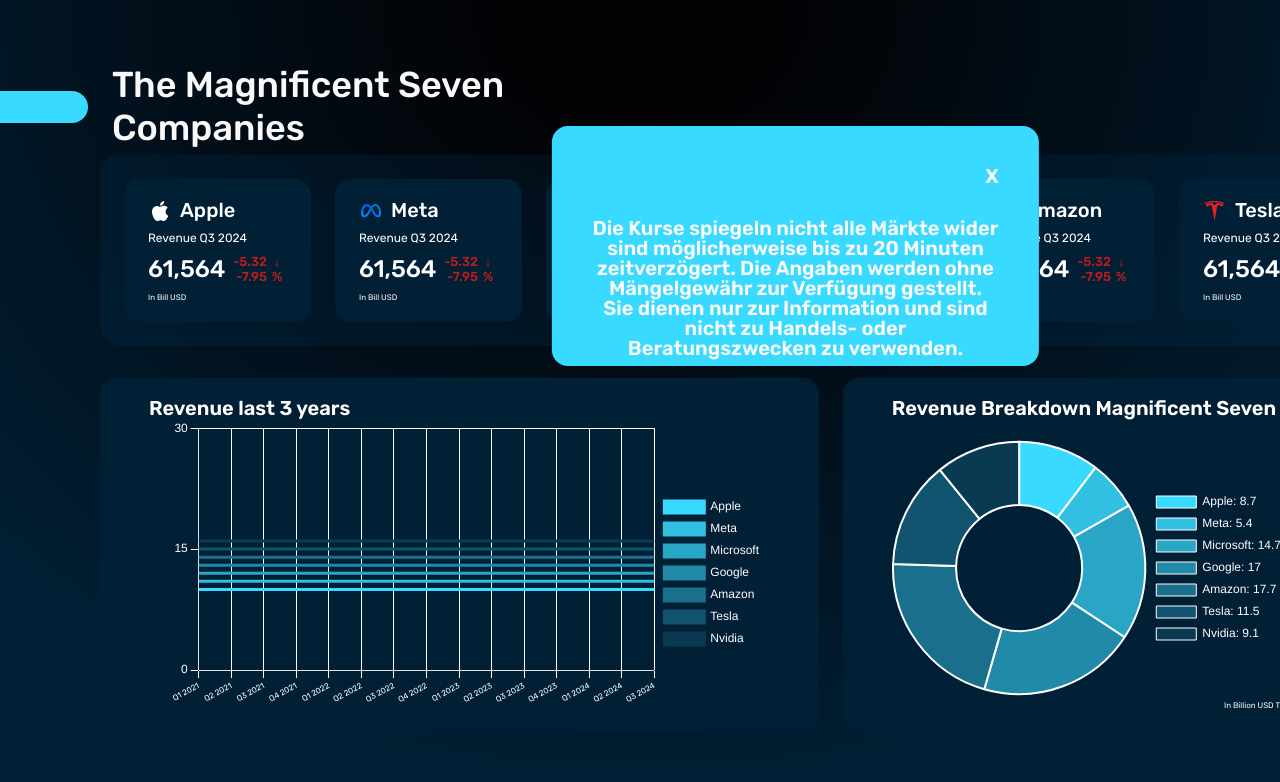
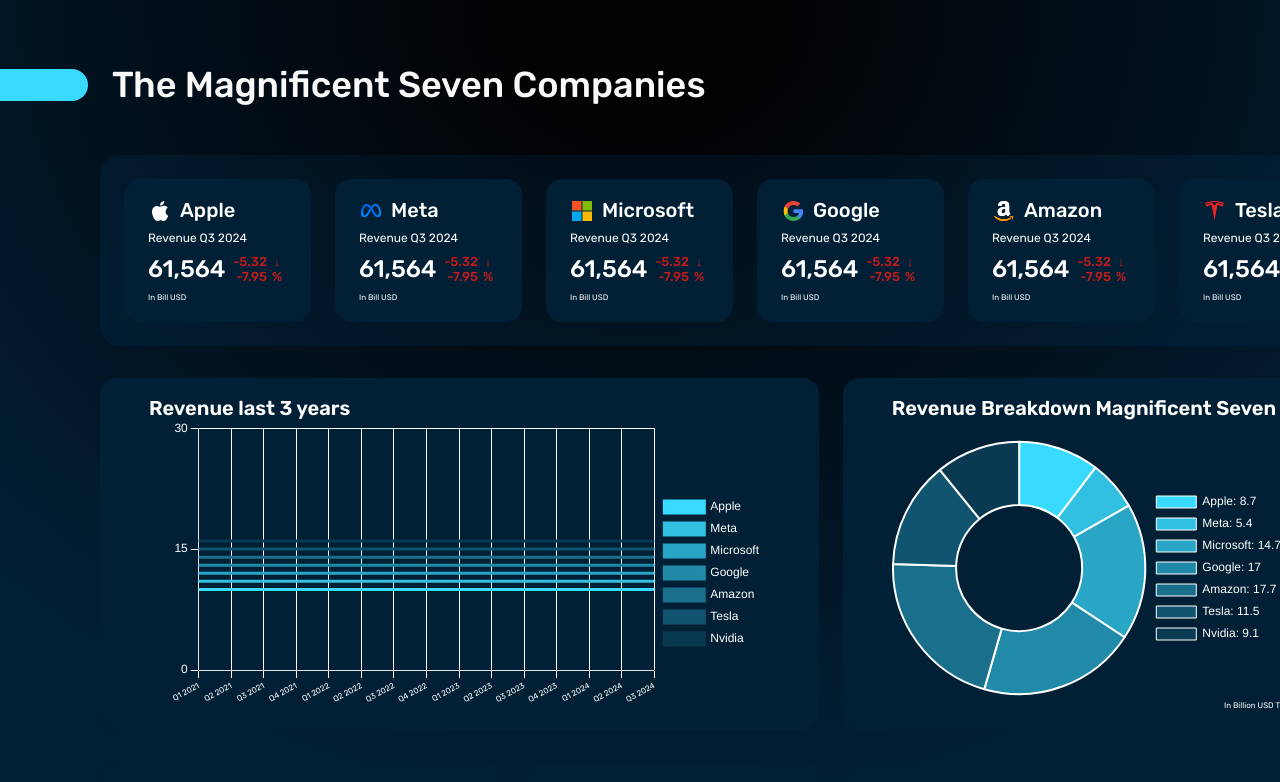
Before and after one commit to sjaroni/stock-dashboard, a Vue app: page / in a window 1280 px wide. Shown: the top 782 px of the page. Built offline with nearby package versions, Linux system fonts and the light colour scheme.

Commit message:
feat: add method toggleInfoBox

```diff
--- a/src/components/HeadLine.vue
+++ b/src/components/HeadLine.vue
@@ -4,17 +4,16 @@
     <div class="text">
       The Magnificent Seven Companies
       <div class="info">
-        <img src="../assets/icons/info.svg" alt="Info Icon" />
-        <div id="info-text">
-          <div id="close">X</div>
-          <div class="info-text-content">
-            Die Kurse spiegeln nicht alle Märkte wider sind möglicherweise bis
-            zu 20 Minuten zeitverzögert. Die Angaben werden ohne Mängelgewähr
-            zur Verfügung gestellt. Sie dienen nur zur Information und sind
-            nicht zu Handels- oder Beratungszwecken zu verwenden.
+        <img @click="toggleInfoBox" src="../assets/icons/info.svg" alt="Info Icon" />
       </div>
     </div>
   </div>
+  <div id="info-text" class="d-none">
+    <div id="close" @click="toggleInfoBox">X</div>
+    <div class="info-text-content">
+      Prices do not reflect all markets and may be delayed by up to 20 minutes.
+      The information is provided “as is”. They are for informational purposes
+      only and should not be used for trading or advisory purposes.
     </div>
   </div>
 </template>
@@ -22,6 +21,14 @@
 <script>
 export default {
   name: 'HeadLine',
+  methods: {
+    toggleInfoBox() {
+      const infoTextElement = document.getElementById("info-text");
+      if (infoTextElement) {
+        infoTextElement.classList.toggle("d-none");
+      }
+    }
+  }
 };
 </script>
 
@@ -57,7 +64,7 @@
   .info {
     text-align: right;
     position: relative;
-    width: 100%;
+    width: 20%;
     font-size: 20px;
     font-weight: 600;
     line-height: 20px;
@@ -72,11 +79,15 @@
         cursor: pointer;
       }
     }
+  }
+}
 
 #info-text {
+  color: #f9f9f9;
   position: absolute;
+  top: 20vh;
   left: 50%;
-      transform: translate(-75%, 0);
+  transform: translate(-50%, 0);
   height: 20vh;
   width: 50%;
   background: #39daff;
@@ -91,8 +102,11 @@
 
   #close {
     text-align: right !important;
+    cursor: pointer;
   }
 }
-  }
+
+.d-none {
+  display: none !important;
 }
 </style>
```
Lines whose indentation alone changed are shown as unchanged.
